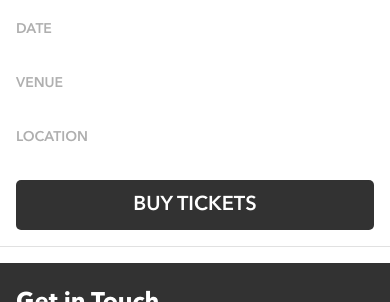
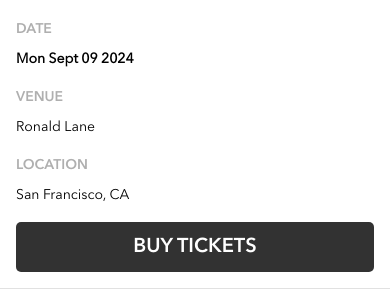
Before and after one commit to KatePolyakov/kate-polyakov-bandsite, a plain HTML site: page pages/shows.html in a window 390 px wide. Shown: the part 517-819 px from the top of the page. Drawn offline with Linux system fonts and the light colour scheme.

Commit message:
show page mobile version done

```diff
--- a/pages/shows.html
+++ b/pages/shows.html
@@ -5,6 +5,7 @@
     <meta name="viewport" content="width=device-width, initial-scale=1.0" />
     <link rel="stylesheet" href="../styles/global.css" />
     <link rel="stylesheet" href="../styles/shows.css" />
+    <script src="../scripts/build-shows-page.js" defer></script>
     <title>Bandsite-Shows</title>
   </head>
   <body>
@@ -38,17 +39,9 @@
     </section>
     <section class="calendar__section">
       <p class="calendar__section-header">Shows</p>
+
       <div class="calendar__list">
-        <div class="calendar__list-mobile">
-          <p class="calendar__mobile-subheader">DATE</p>
-          <p class="calendar__mobile-date"></p>
-          <p class="calendar__mobile-subheader">VENUE</p>
-          <p class="calendar__mobile-venue"></p>
-          <p class="calendar__mobile-subheader">LOCATION</p>
-          <p class="calendar__mobile-location"></p>
-          <button class="calendar__mobile-button">BUY TICKETS</button>
-          <hr class="calendar__mobile-divider" />
-        </div>
+
       </div>
     </section>
 
--- a/scripts/build-shows-page.js
+++ b/scripts/build-shows-page.js
@@ -3,36 +3,95 @@ const dates = [
     date: 'Mon Sept 09 2024',
     place: 'Ronald Lane',
     city: 'San Francisco, CA',
-    link: 'http//',
   },
   {
     date: 'Tue Sept 17 2024',
     place: 'Pier 3 East',
     city: 'San Francisco, CA',
-    link: 'http//',
   },
   {
     date: 'Sat Oct 12 2024',
     place: 'View Lounge',
     city: 'San Francisco, CA',
-    link: 'http//',
   },
   {
     date: 'Sat Nov 16 2024',
     place: 'Hyatt Agency',
     city: 'San Francisco, CA',
-    link: 'http//',
   },
   {
     date: 'Fri Nov 29 2024',
     place: 'Moscow Center',
     city: 'San Francisco, CA',
-    link: 'http//',
   },
   {
     date: 'Wed Dec 18 2024',
     place: 'Press Club',
     city: 'San Francisco, CA',
-    link: 'http//',
   },
 ];
+
+// select the parent element
+const concertList = document.querySelector('.calendar__list');
+console.log(concertList);
+
+function displayConcert(concert) {
+  //1. create an element
+  const concertElement = document.createElement('div');
+
+  //2a. add class
+  concertElement.classList.add('calendar__concert');
+
+  //2b.
+  const subheaderDate = document.createElement('p');
+  subheaderDate.classList.add('calendar__subheader-date');
+  subheaderDate.innerText = 'DATE';
+  concertElement.append(subheaderDate);
+
+  const calendarDate = document.createElement('p');
+  calendarDate.classList.add('calendar__date');
+  calendarDate.textContent = concert.date;
+  concertElement.append(calendarDate);
+
+  const subheaderVenue = document.createElement('p');
+  subheaderVenue.classList.add('calendar__subheader-venue');
+  subheaderVenue.innerText = 'VENUE';
+  concertElement.append(subheaderVenue);
+
+  const calendarVenue = document.createElement('p');
+  calendarVenue.classList.add('calendar__venue');
+  calendarVenue.textContent = concert.place;
+  concertElement.append(calendarVenue);
+
+  const subheaderLocation = document.createElement('p');
+  subheaderLocation.classList.add('calendar__subheader-location');
+  subheaderLocation.innerText = 'LOCATION';
+  concertElement.append(subheaderLocation);
+
+  const calendarLocation = document.createElement('p');
+  calendarLocation.classList.add('calendar__location');
+  calendarLocation.textContent = concert.city;
+  concertElement.append(calendarLocation);
+
+  const calendarButton = document.createElement('button');
+  calendarButton.classList.add('calendar__button');
+  calendarButton.innerText = 'BUY TICKETS';
+  concertElement.append(calendarButton);
+
+  const calendarHr = document.createElement('hr');
+  calendarHr.classList.add('calendar__divider');
+  concertElement.append(calendarHr);
+
+  //3. append to the parent
+  concertList.append(concertElement);
+}
+
+function displayConcerts() {
+  // Clear the content of the .calendar__list element
+  //concertList.innerHTML = '';
+  dates.forEach((concert) => {
+    displayConcert(concert);
+  });
+}
+
+displayConcerts();
--- a/styles/shows.scss
+++ b/styles/shows.scss
@@ -81,13 +81,25 @@
     }
   }
 
-  &__mobile-subheader {
+  &__subheader-date,
+  &__subheader-venue,
+  &__subheader-location {
     @include mobile-subheader-demi;
     color: $silver;
-    margin: 1rem;
+    padding: 1rem 1rem 0.5rem;
+  }
+  &__date,
+  &__venue,
+  &__location {
+    padding-left: 1rem;
+    @include mobile-subheader-regular;
   }
 
-  &__mobile-button {
+  &__date {
+    font-weight: bold;
+  }
+
+  &__button {
     border: none;
     margin: 1rem;
     background-color: $bandsite-black;
@@ -95,13 +107,15 @@
     height: 50px;
     @include mobile-header-demiLess;
     border-radius: 5px;
+    width: -moz-available;
+    width: -webkit-fill-available;
   }
 
-  &__mobile-button:hover {
+  &__button:hover {
     background-color: $bandSite-DarkBlack;
   }
 
-  &__mobile-divider {
+  &__divider {
     @include divider;
     width: 100%;
     margin-bottom: 1rem;
```
Also changed, not shown: styles/shows.css.
